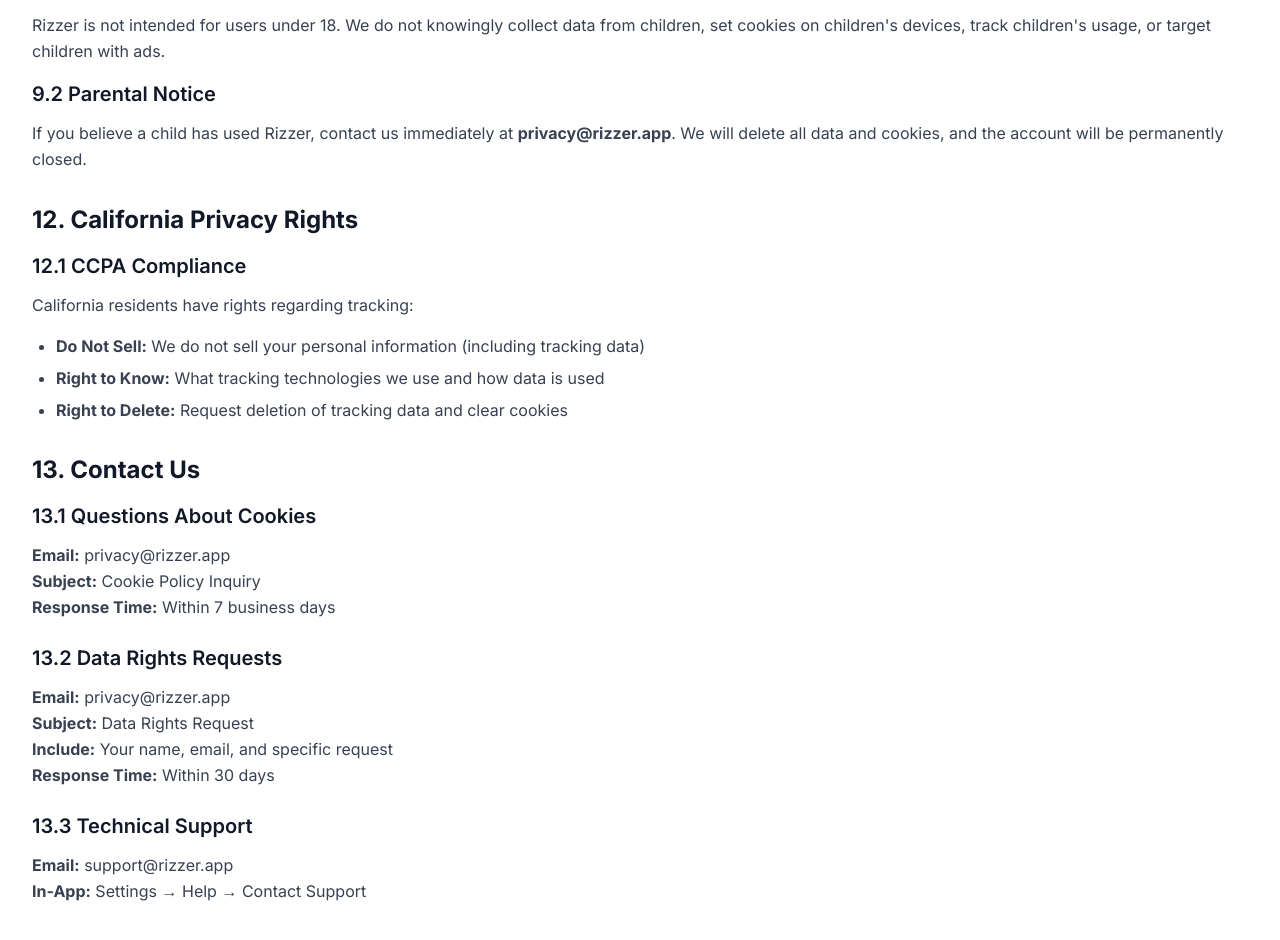
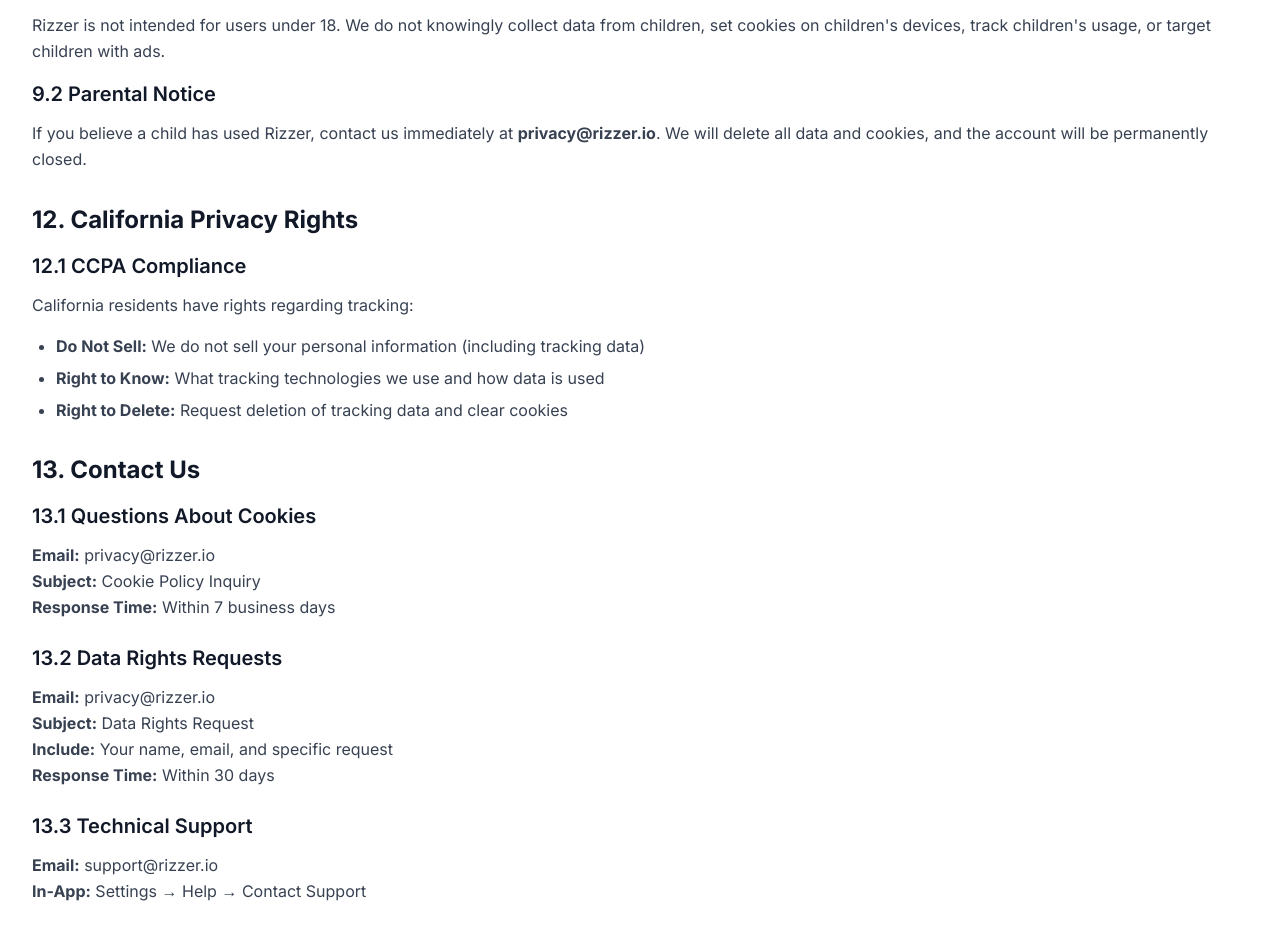
Before and after one commit to nidrosoft/rizzerlanding, a Next.js app: page /cookies in a window 1280 px wide. Shown: the part 4186-5126 px from the top of the page. Built offline with nearby package versions, Linux system fonts and the light colour scheme.

Commit message:
Update all email addresses from @rizzer.app to @rizzer.io

```diff
--- a/app/cookies/page.tsx
+++ b/app/cookies/page.tsx
@@ -248,7 +248,7 @@
 
             <h3 className="text-xl font-semibold mb-3">9.2 Parental Notice</h3>
             <p className="text-gray-700 leading-relaxed">
-              If you believe a child has used Rizzer, contact us immediately at <strong>privacy@rizzer.app</strong>. We will delete all data and cookies, and the account will be permanently closed.
+              If you believe a child has used Rizzer, contact us immediately at <strong>privacy@rizzer.io</strong>. We will delete all data and cookies, and the account will be permanently closed.
             </p>
           </section>
 
@@ -273,14 +273,14 @@
 
             <h3 className="text-xl font-semibold mb-3">13.1 Questions About Cookies</h3>
             <p className="text-gray-700 leading-relaxed">
-              <strong>Email:</strong> privacy@rizzer.app<br />
+              <strong>Email:</strong> privacy@rizzer.io<br />
               <strong>Subject:</strong> Cookie Policy Inquiry<br />
               <strong>Response Time:</strong> Within 7 business days
             </p>
 
             <h3 className="text-xl font-semibold mb-3 mt-6">13.2 Data Rights Requests</h3>
             <p className="text-gray-700 leading-relaxed">
-              <strong>Email:</strong> privacy@rizzer.app<br />
+              <strong>Email:</strong> privacy@rizzer.io<br />
               <strong>Subject:</strong> Data Rights Request<br />
               <strong>Include:</strong> Your name, email, and specific request<br />
               <strong>Response Time:</strong> Within 30 days
@@ -288,7 +288,7 @@
 
             <h3 className="text-xl font-semibold mb-3 mt-6">13.3 Technical Support</h3>
             <p className="text-gray-700 leading-relaxed">
-              <strong>Email:</strong> support@rizzer.app<br />
+              <strong>Email:</strong> support@rizzer.io<br />
               <strong>In-App:</strong> Settings → Help → Contact Support
             </p>
           </section>
@@ -343,7 +343,7 @@
               </Link>
             </p>
             <p className="text-center mt-4 font-semibold">
-              Questions? Contact us at <a href="mailto:privacy@rizzer.app" className="text-rizzer-pink hover:text-rizzer-salmon underline">privacy@rizzer.app</a>
+              Questions? Contact us at <a href="mailto:privacy@rizzer.io" className="text-rizzer-pink hover:text-rizzer-salmon underline">privacy@rizzer.io</a>
             </p>
           </section>
         </div>
--- a/app/privacy/page.tsx
+++ b/app/privacy/page.tsx
@@ -226,7 +226,7 @@
 
             <h3 className="text-xl font-semibold mb-3 mt-6">6.4 How to Exercise Your Rights</h3>
             <p className="text-gray-700 leading-relaxed">
-              <strong>Email:</strong> privacy@rizzer.app<br />
+              <strong>Email:</strong> privacy@rizzer.io<br />
               <strong>In-App:</strong> Settings → Privacy → Data Rights<br />
               <strong>Response Time:</strong> Within 30 days of verified request
             </p>
@@ -243,7 +243,7 @@
 
             <h3 className="text-xl font-semibold mb-3 mt-6">7.2 Parental Notice</h3>
             <p className="text-gray-700 leading-relaxed">
-              If you believe your child under 18 has provided information to Rizzer, contact us immediately at <strong>privacy@rizzer.app</strong>. We will promptly delete the account and all associated data.
+              If you believe your child under 18 has provided information to Rizzer, contact us immediately at <strong>privacy@rizzer.io</strong>. We will promptly delete the account and all associated data.
             </p>
           </section>
 
@@ -295,7 +295,7 @@
               If you have questions about this Privacy Policy or our privacy practices:
             </p>
             <p className="text-gray-700 leading-relaxed">
-              <strong>Email:</strong> privacy@rizzer.app<br />
+              <strong>Email:</strong> privacy@rizzer.io<br />
               <strong>In-App:</strong> Settings → Help → Contact Support
             </p>
             <p className="text-gray-700 leading-relaxed mt-6">
@@ -316,7 +316,7 @@
               © 2025 Rizzer. All rights reserved.
             </p>
             <p className="text-center mt-4">
-              <strong>Questions? Contact us at privacy@rizzer.app</strong>
+              <strong>Questions? Contact us at privacy@rizzer.io</strong>
             </p>
           </section>
         </div>
--- a/app/sherlock-consent/page.tsx
+++ b/app/sherlock-consent/page.tsx
@@ -230,10 +230,10 @@
             <p className="text-center mt-4">
               <strong>Questions?</strong> Contact us at{' '}
               <a
-                href="mailto:legal@rizzer.app"
+                href="mailto:legal@rizzer.io"
                 className="text-blue-600 hover:text-blue-800 underline"
               >
-                legal@rizzer.app
+                legal@rizzer.io
               </a>
             </p>
           </section>
--- a/app/terms/page.tsx
+++ b/app/terms/page.tsx
@@ -245,7 +245,7 @@
 
             <h3 className="text-xl font-semibold mb-3">12.1 Informal Resolution</h3>
             <p className="text-gray-800 leading-relaxed mb-4">
-              Before filing a claim, contact us at <strong>legal@rizzer.app</strong> and allow 60 days for resolution attempt.
+              Before filing a claim, contact us at <strong>legal@rizzer.io</strong> and allow 60 days for resolution attempt.
             </p>
 
             <h3 className="text-xl font-semibold mb-3">12.2 Binding Arbitration</h3>
@@ -268,7 +268,7 @@
 
             <h3 className="text-xl font-semibold mb-3 mt-6">12.4 Opt-Out Right</h3>
             <p className="text-gray-800 leading-relaxed">
-              You may opt out of arbitration within 30 days of accepting these Terms by emailing <strong>legal@rizzer.app</strong> with subject "Arbitration Opt-Out" including your name, email, and phone number.
+              You may opt out of arbitration within 30 days of accepting these Terms by emailing <strong>legal@rizzer.io</strong> with subject "Arbitration Opt-Out" including your name, email, and phone number.
             </p>
           </section>
 
@@ -278,7 +278,7 @@
 
             <h3 className="text-xl font-semibold mb-3">13.1 Termination by You</h3>
             <p className="text-gray-700 leading-relaxed mb-4">
-              You may terminate your account at any time through Settings → Account → Delete Account or by emailing support@rizzer.app.
+              You may terminate your account at any time through Settings → Account → Delete Account or by emailing support@rizzer.io.
             </p>
 
             <h3 className="text-xl font-semibold mb-3">13.2 Termination by Us</h3>
@@ -317,8 +317,8 @@
               If you have questions about these Terms:
             </p>
             <p className="text-gray-700 leading-relaxed">
-              <strong>Email:</strong> legal@rizzer.app<br />
-              <strong>Support:</strong> support@rizzer.app<br />
+              <strong>Email:</strong> legal@rizzer.io<br />
+              <strong>Support:</strong> support@rizzer.io<br />
               <strong>In-App:</strong> Settings → Help → Contact Support<br />
               <strong>Response Time:</strong> Within 48 hours
             </p>
@@ -363,7 +363,7 @@
               </Link>
             </p>
             <p className="text-center mt-4 font-semibold">
-              Questions? Contact us at <a href="mailto:legal@rizzer.app" className="text-rizzer-pink hover:text-rizzer-salmon underline">legal@rizzer.app</a>
+              Questions? Contact us at <a href="mailto:legal@rizzer.io" className="text-rizzer-pink hover:text-rizzer-salmon underline">legal@rizzer.io</a>
             </p>
           </section>
         </div>
```
